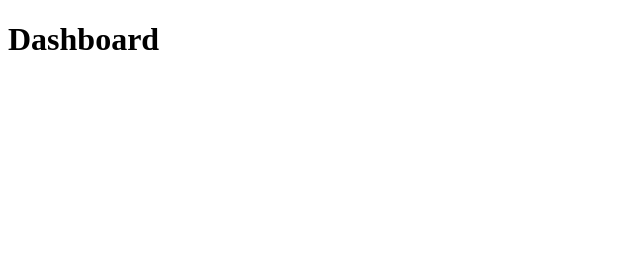
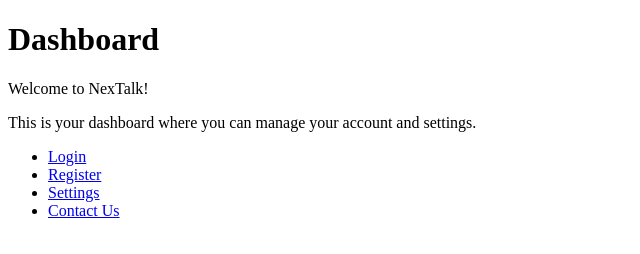
Before and after one commit to Coolfast3739/Hackathon_boot.dev-Project, a website: page HTML/dashboard.html in a window 1280 px wide. Shown: the whole page, without its empty margins (0-640 px from the left). Drawn offline with Linux system fonts and the light colour scheme.

Commit message:
working on dashboard

```diff
--- a/HTML/dashboard.html
+++ b/HTML/dashboard.html
@@ -2,10 +2,21 @@
 <html lang="en">
 <head>
     <meta charset="UTF-8">
-    <meta name="viewport" content="width=, initial-scale=1.0">
+    <meta name="viewport" content="width=device-width, initial-scale=1.0">
     <title>NexTalk - Dashboard</title>
 </head>
 <body>
     <h1>Dashboard</h1>
+    <p>Welcome to NexTalk!</p>
+    <p>This is your dashboard where you can manage your account and settings.</p>
+
+    <nav>
+        <ul>
+            <li><a href="login.html">Login</a></li>
+            <li><a href="register.html">Register</a></li>
+            <li><a href="settings.html">Settings</a></li>
+            <li><a href="contact.html">Contact Us</a></li>
+        </ul>
+    </nav>
 </body>
 </html>
```
Also changed, not shown: HTML/settings.html (added).
